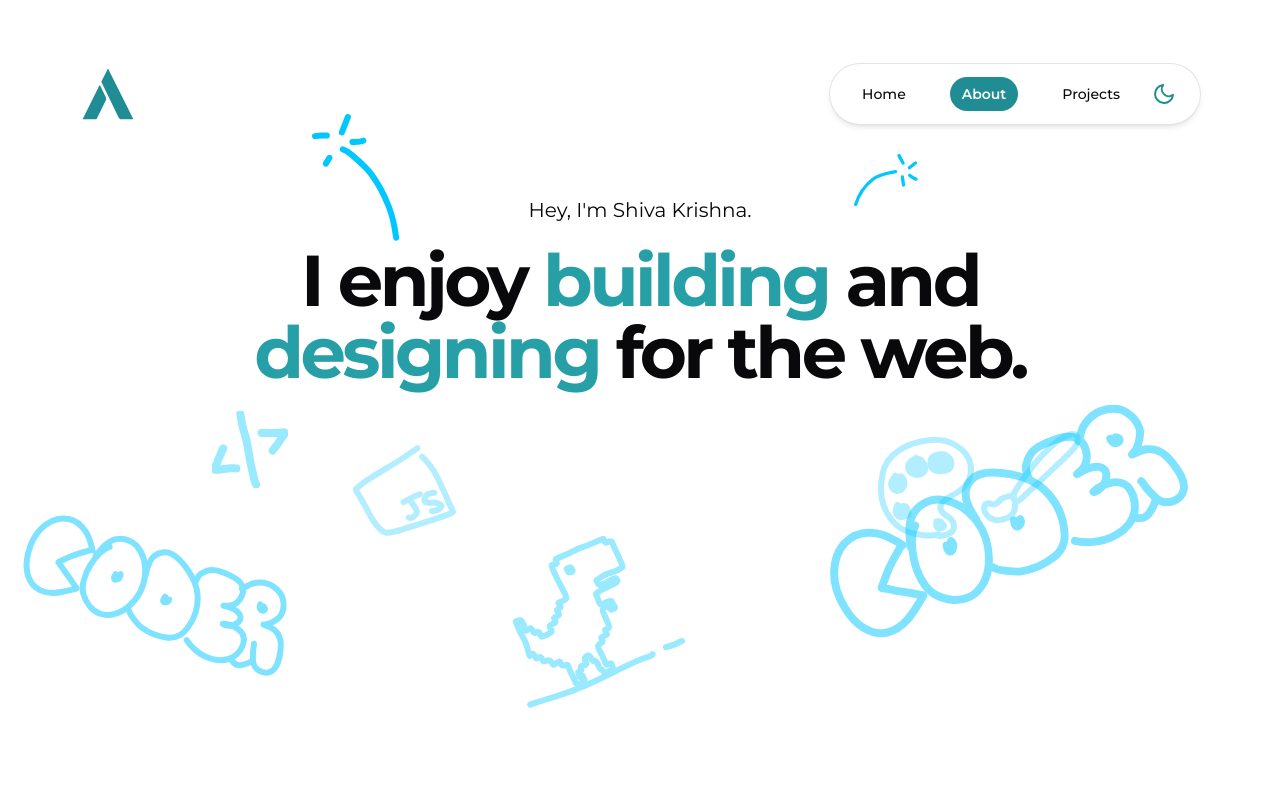
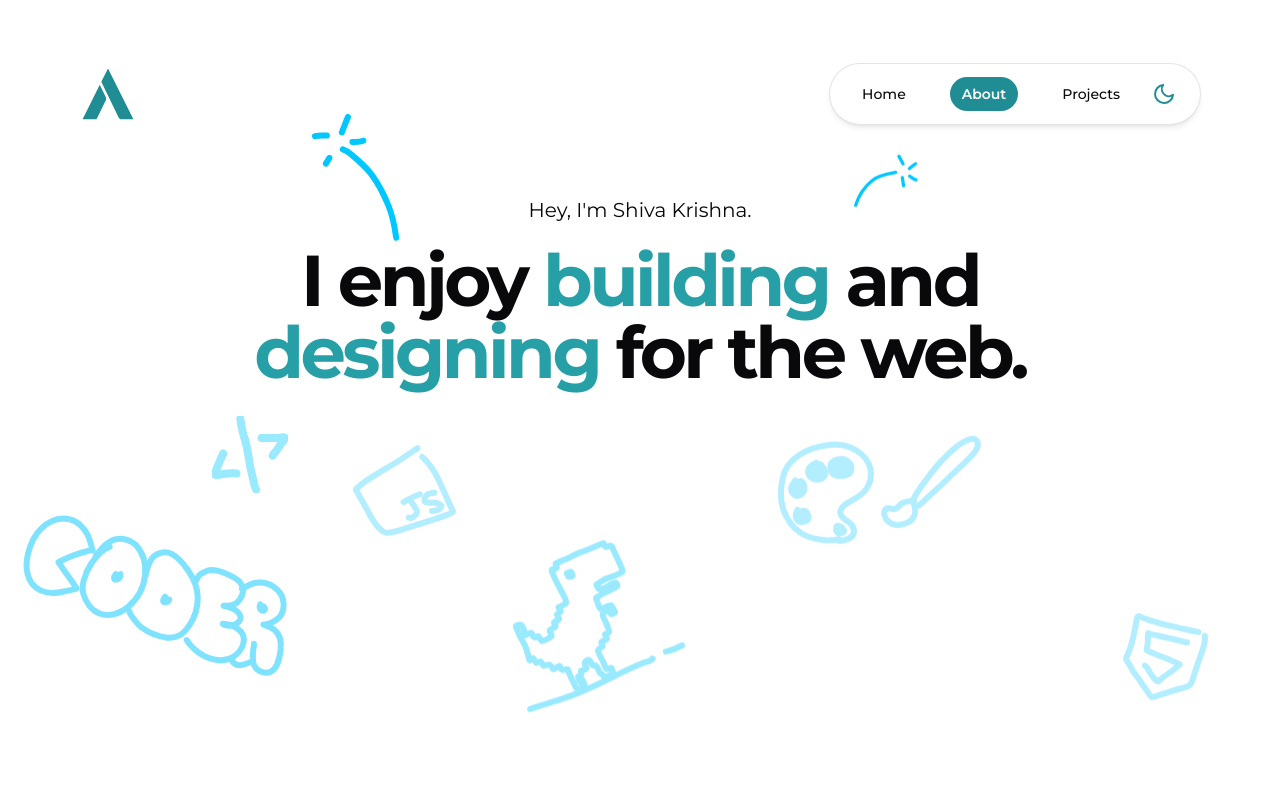
Before and after one commit to ShivaKrishna-07/shivakrishna, a Next.js app: page /about in a window 1280 px wide. Shown: the top 800 px of the page. Built offline with nearby package versions, Linux system fonts and the light colour scheme.

Commit message:
about page completed

```diff
--- a/package.json
+++ b/package.json
@@ -34,6 +34,7 @@
     "@types/node": "^20",
     "@types/react": "^18",
     "@types/react-dom": "^18",
+    "@types/react-scroll": "^1.8.10",
     "autoprefixer": "^10.4.20",
     "eslint": "^8",
     "eslint-config-next": "14.2.15",
--- a/src/app/globals.css
+++ b/src/app/globals.css
@@ -41,9 +41,47 @@
   }
 }
 
+body::-webkit-scrollbar {
+  width: 8px;
+  background: transparent;
+}
+
+body::-webkit-scrollbar-track {
+  background: rgb(0, 174, 255);
+  display: none;
+}
+
+body::-webkit-scrollbar-thumb {
+  background-color: #fff2;
+  backdrop-filter: blur(5px);
+  border-radius: 10px;
+}
+
+@keyframes scaleDownIn {
+  from {
+    opacity: 0;
+    transform: scale(4) translateY(0px);
+  }
+  to {
+    opacity: 1;
+    transform: scale(1) translateY(0px);
+  }
+}
 
 .heroElem {
   animation: scaleDownIn 1.5s cubic-bezier(0.87, 0, 0.13, 1);
+}
+
+@keyframes float {
+  0% {
+    transform: translateY(0px);
+  }
+  50% {
+    transform: translateY(5px);
+  }
+  100% {
+    transform: translateY(0px);
+  }
 }
 
 .heroElem .sqD:not(.squiggle-hero-pop1) {
--- a/src/components/AboutSection.tsx
+++ b/src/components/AboutSection.tsx
@@ -1,15 +1,14 @@
 import React from "react";
-// import { Link as ScrollLink } from "react-scroll";
 
 function Hero() {
   return (
     <>
       <div
-        className="relative heroElem w-full pt-10 pb-40 m-auto flex justify-center text-center flex-col items-center z-1"
+        className="relative max-w-full heroElem w-full pt-10 pb-40 m-auto flex justify-center text-center flex-col items-center z-1"
         style={{ maxWidth: "1200px" }}
       >
         <p className="text-xl mb-5">Hey, I'm Shiva Krishna.</p>
-        <h1 className="heroTitle inline-block max-w-2xl lg:max-w-4xl  w-auto relative text-5xl md:text-6xl lg:text-7xl tracking-tighter mb-10 font-bold heroShinyBg">
+        <h1 className="heroTitle  inline-block max-w-2xl lg:max-w-4xl  w-auto relative text-5xl md:text-6xl lg:text-7xl tracking-tighter mb-10 font-bold heroShinyBg">
           I enjoy <span className="text-[#26a0a6]">building</span> and{" "}
           <span className="text-[#26a0a6]">designing</span> for the
           web.
@@ -24,9 +23,9 @@ function Hero() {
             src="/static/doodles/nextjs.svg"
           />
           <img
-            className="sqD bottom-[-300px]  -rotate-45 -right-1/4 sm:right-[-20%] lg:bottom-[-310px] lg:right-[-120px] w-[400px]"
+            className="sqD bottom-[-300px] -right-1/4 sm:right-[-20%] lg:bottom-[-310px] xs:right-[100px] lg:right-[-120px]"
             style={{ animationDelay: "0.3s" }}
-            src="/static/doodles/coder.svg"
+            src="/static/doodles/html.svg"
           />
           <img
             className="sqD hidden sm:block bottom-[-340px] left-[-180px]"
@@ -44,12 +43,12 @@ function Hero() {
             src="/static/doodles/dino.svg"
           />
           <img
-            className="sqD right-[-60px] sm:right-0 bottom-[-180px] lg:[5%]"
+            className="sqD right-[-60px] xs:right-[100px] bottom-[-180px] lg:[5%]"
             style={{ animationDelay: "0.7s" }}
             src="/static/doodles/paintbrush.svg"
           />
           <img
-            className="sqD squiggle-hero-pop1 hidden sm:block sm:top-[-130px] sm:left-[15%] lg:top-[-130px] lg:left-[120px]"
+            className="sqD  hidden sm:block sm:top-[-130px] sm:left-[15%] lg:top-[-130px] lg:left-[120px]"
             src="/static/doodles/pop1.svg"
           />
           <img
@@ -58,18 +57,6 @@ function Hero() {
             src="/static/doodles/code.svg"
           />
         </h1>
-        {/* <ScrollLink
-          activeClass="active"
-          to="learnmore"
-          spy={true}
-          offset={-30}
-          smooth={true}
-          duration={500}
-        >
-          <div className="cursor-pointer font-bold whitespace-nowrap px-10 py-4 text-fun-white border-2 text-xl rounded-full border-fun-white bg-bg hover:bg-fun-pink hover:text-white hover:border-fun-pink transition-colors">
-            Tell me more
-          </div>
-        </ScrollLink> */}
       </div>
     </>
   );
--- a/src/components/education/education-showcase-list.tsx
+++ b/src/components/education/education-showcase-list.tsx
@@ -21,7 +21,7 @@ export default function EducationShowcaseList(
     offset: ["start end", "center start"],
   });
   return (
-    <div className="mx-auto my-40 max-w-7xl px-6 sm:px-14 md:my-60 md:px-20">
+    <div id="education" className="mx-auto my-40 max-w-7xl px-6 sm:px-14 md:my-60 md:px-20">
       <h2 className="md:mb-30 mb-16 w-full bg-gradient-to-r from-accent/70 to-accent bg-clip-text text-center text-3xl font-bold text-transparent xs:text-4xl sm:text-6xl md:text-8xl">
         {props.title}
       </h2>
```
Also changed, not shown: 1 other file (tests, documents, lock files or other folders).
